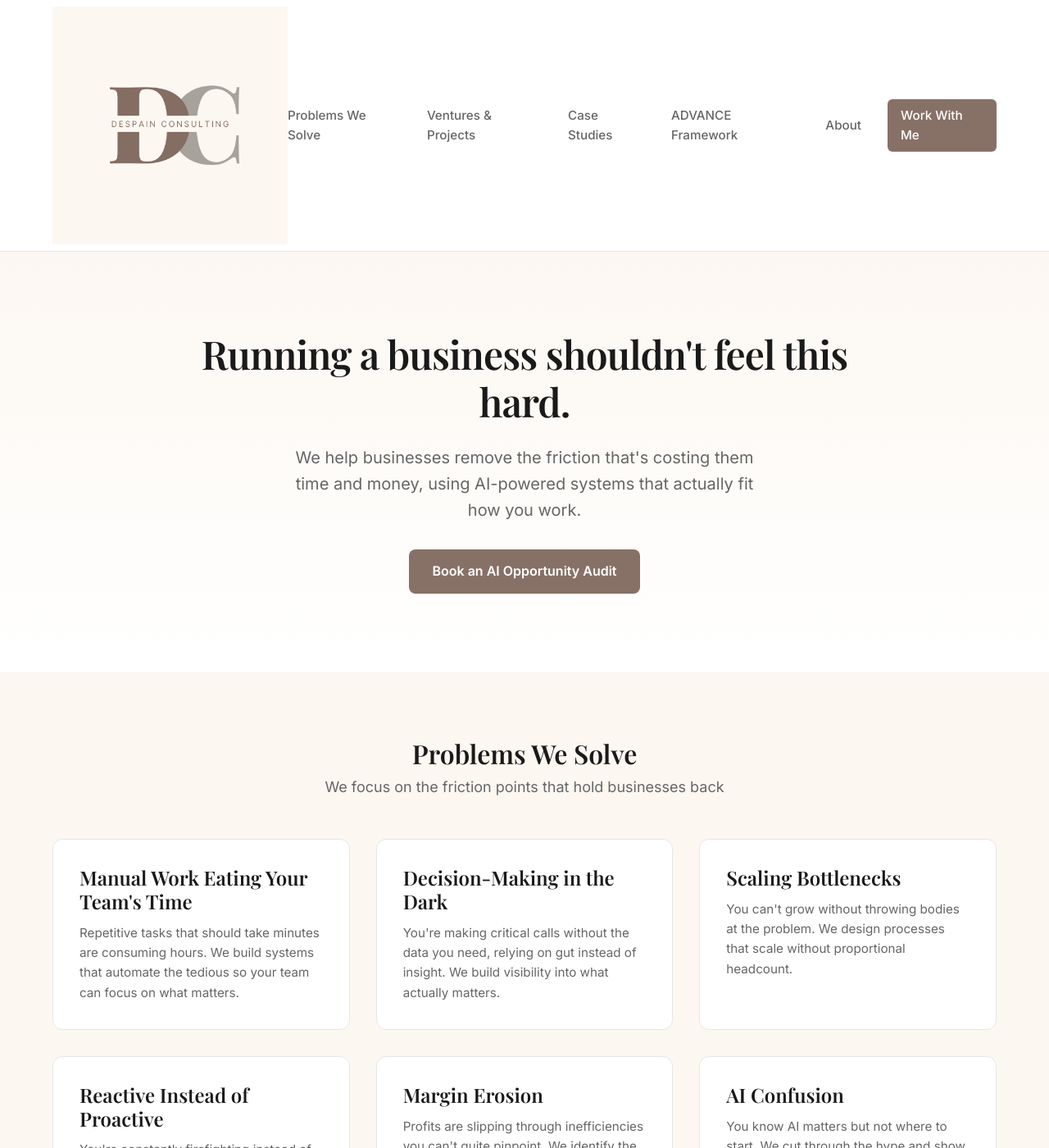
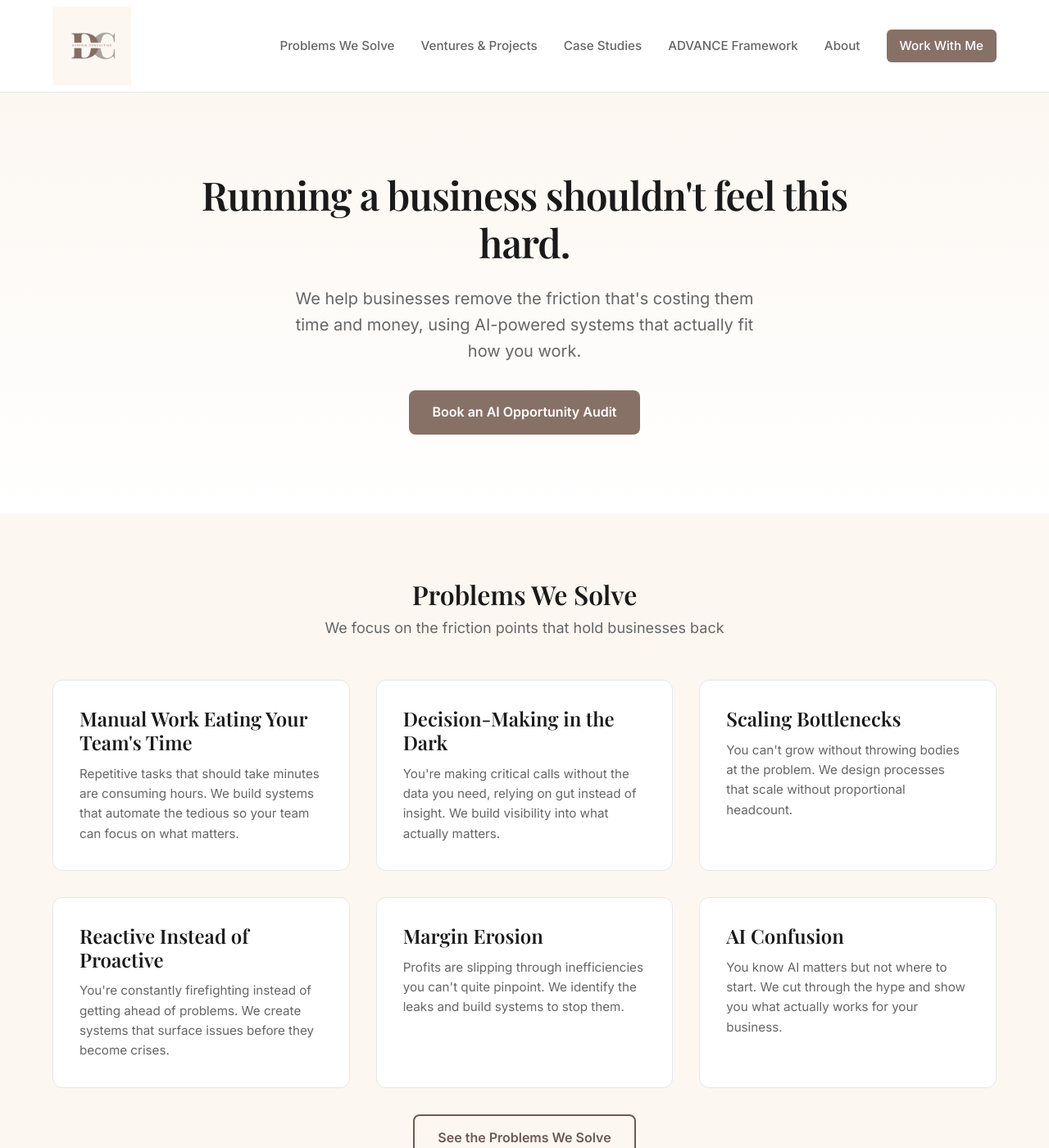
Before and after one commit to adespain70-ui/despain-consulting-site, a Jekyll site: the page built from index.md, in a window 1280 px wide and 1400 px high. Shown: the whole window at 82% size. Built offline with Jekyll 4.4.1, drawn with Linux system fonts in a browser that asks for light colours.

Commit message:
Fix oversized header logo and wrapping nav labels
- Reduce logo height 290px -> 96px (desktop), add 56px mobile override
- Add white-space: nowrap to nav links so labels stop breaking to two lines

Co-Authored-By: Claude Opus 4.8 (1M context) <noreply@anthropic.com>

```diff
--- a/assets/css/style.css
+++ b/assets/css/style.css
@@ -94,7 +94,7 @@ main {
 }
 
 .site-logo .logo-img {
-  height: 290px;
+  height: 96px;
   width: auto;
 }
 
@@ -112,6 +112,7 @@ main {
   color: var(--color-text-light);
   font-size: 0.95rem;
   font-weight: 500;
+  white-space: nowrap;
   transition: color 0.2s ease;
 }
 
@@ -817,6 +818,10 @@ main {
     text-align: center;
   }
 
+  .site-logo .logo-img {
+    height: 56px;
+  }
+
   .nav-toggle {
     display: flex;
   }
```
